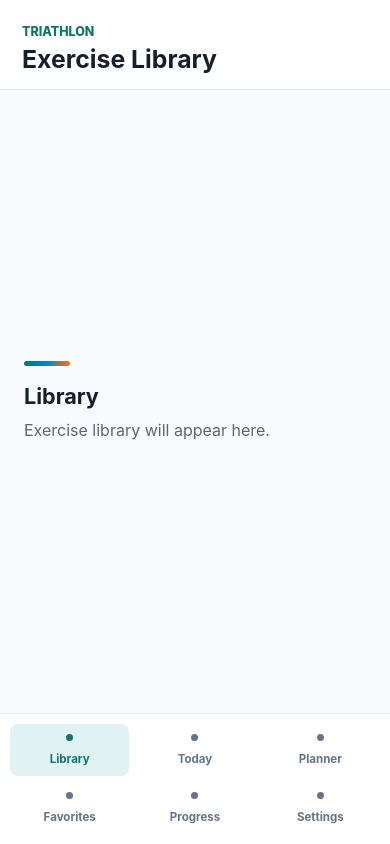
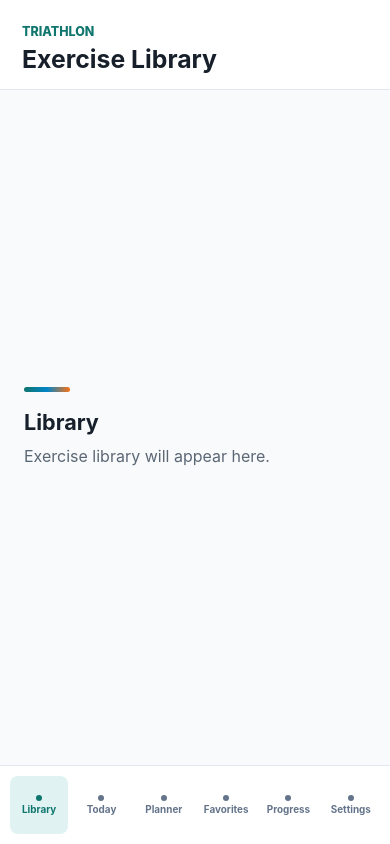
Before and after one commit to avilaviad/triathlon-exercises-html, a React (Vite) app: page / in a window 390 px wide. Built offline with nearby package versions, Linux system fonts and the light colour scheme.

Commit message:
fix: harden storage and mobile nav

```diff
--- a/src/styles.css
+++ b/src/styles.css
@@ -93,8 +93,10 @@ button {
 
 .bottom-nav {
   display: grid;
-  grid-template-columns: repeat(3, minmax(0, 1fr));
-  gap: 6px;
+  grid-template-columns: repeat(6, minmax(0, 1fr));
+  gap: 4px;
+  width: 100%;
+  overflow: hidden;
   padding: 10px;
   background: #ffffff;
   border-top: 1px solid #e2e8f0;
@@ -102,17 +104,27 @@ button {
 
 .nav-button {
   display: grid;
-  min-height: 52px;
+  min-width: 0;
+  min-height: 58px;
+  width: 100%;
+  align-content: center;
   place-items: center;
-  gap: 4px;
-  padding: 7px 4px;
+  gap: 3px;
+  padding: 6px 1px;
   border: 0;
   border-radius: 8px;
   background: transparent;
   color: #64748b;
   cursor: pointer;
-  font-size: 0.72rem;
+  font-size: 0.62rem;
   font-weight: 700;
+  line-height: 1.15;
+  text-align: center;
+}
+
+.nav-button span:last-child {
+  max-width: 100%;
+  overflow-wrap: anywhere;
 }
 
 .nav-button:focus-visible {
@@ -126,8 +138,8 @@ button {
 }
 
 .nav-dot {
-  width: 7px;
-  height: 7px;
+  width: 6px;
+  height: 6px;
   border-radius: 50%;
   background: currentColor;
 }
```
Also changed, not shown: src/storage/store.ts (+20 -9 lines), 2 other files (tests, documents, lock files or other folders).
